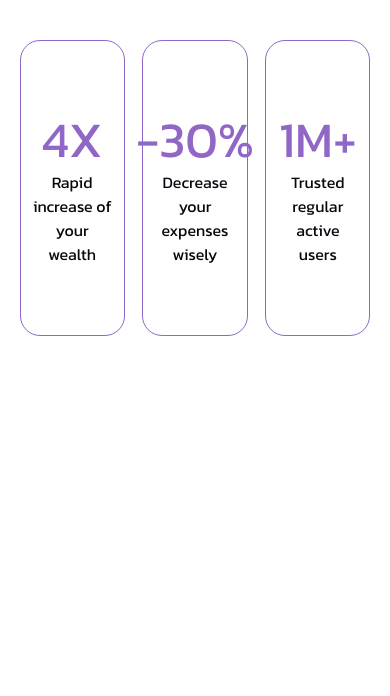
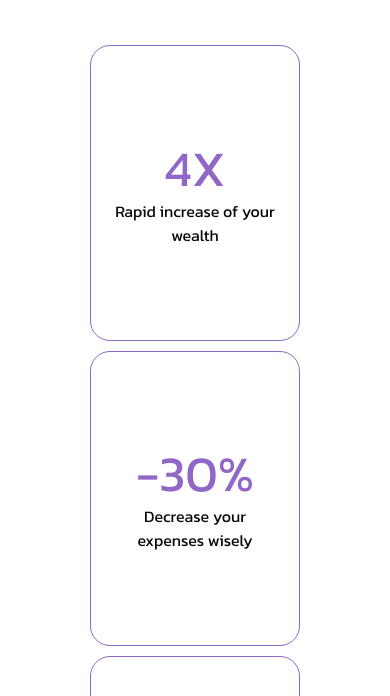
Before and after one commit to oliver-wahome/broker, a React (Create React App) app: page / in a window 390 px wide. Shown: the part 799-1495 px from the top of the page. Before the commit the page ends 1135 px from the top, so only its background shows below. Built offline with nearby package versions, Linux system fonts and the light colour scheme; the HTML template or start-up script is replaced by a standard one.

Commit message:
changing the flex-direction to the cellFour section on the home page

```diff
--- a/src/pageStyles/Home.css
+++ b/src/pageStyles/Home.css
@@ -195,4 +195,14 @@
         width: 75%;
         margin: 5px 0;
     }
+
+    .cellFour {
+        flex-direction: column;
+        width: 100%;
+    }
+
+    .cellFourColumn {
+        width: 60%;
+        margin: 5px 0;
+    }
 }
```
